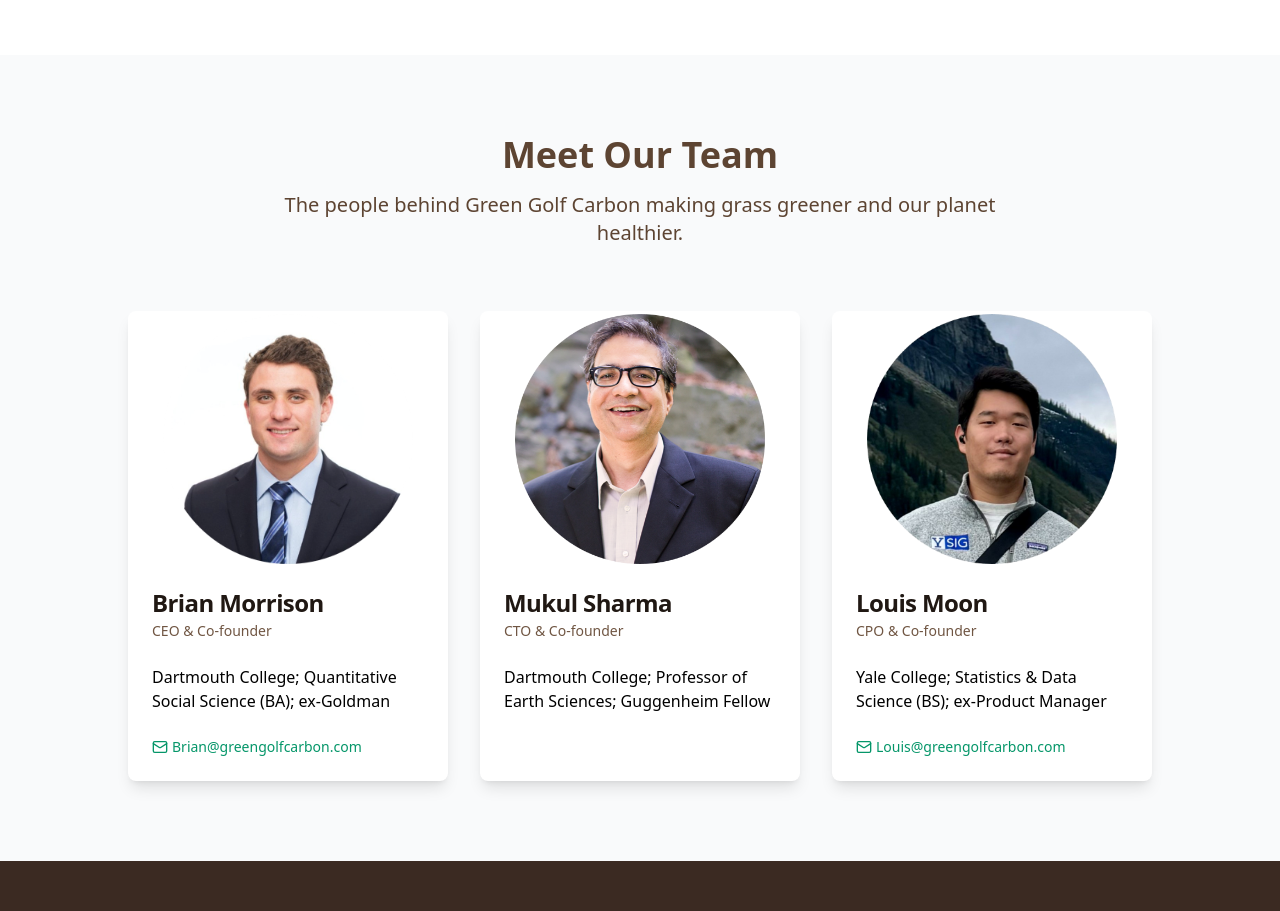
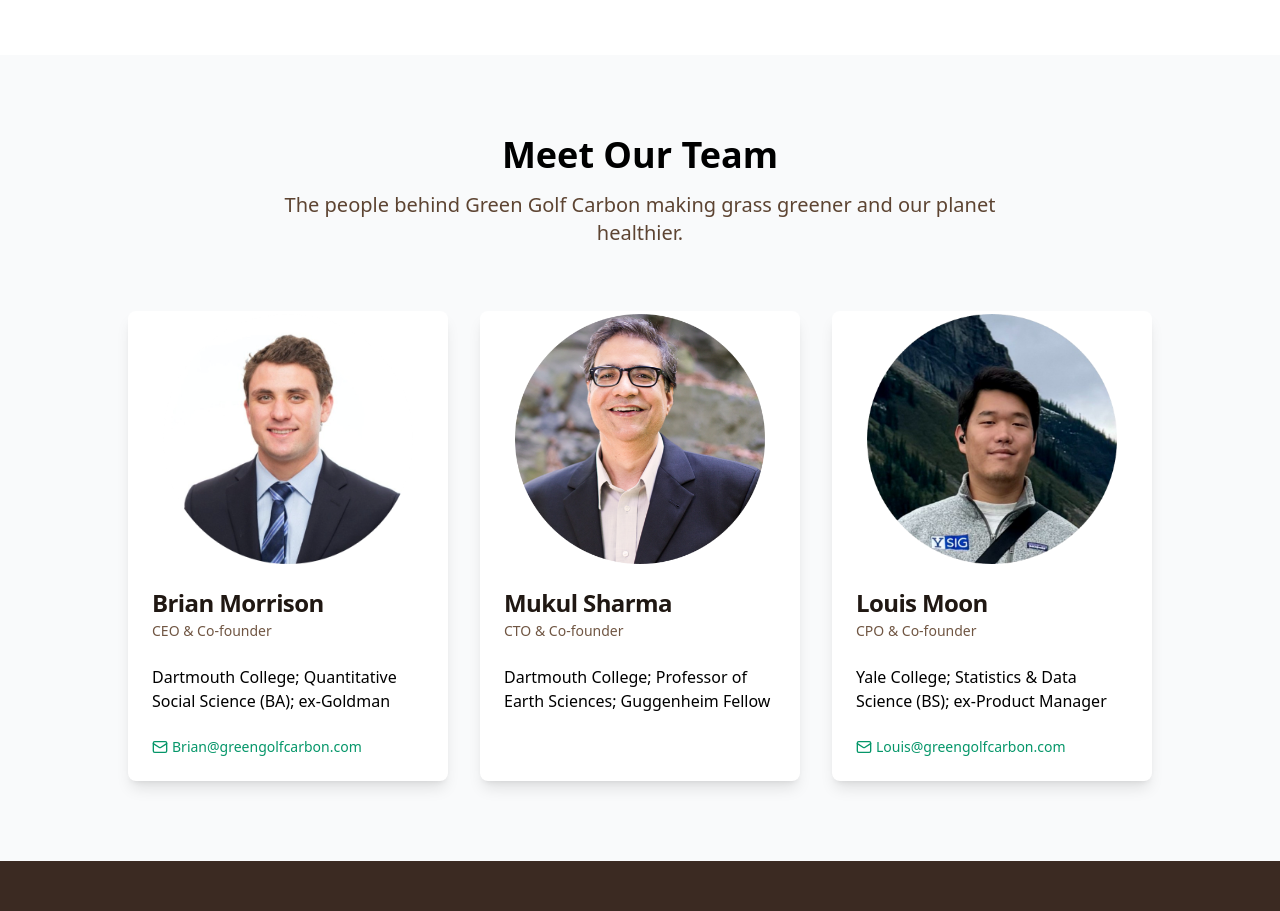
Before and after one commit to louis-moon/green-golf-carbon, a Next.js app: page / in a window 1280 px wide. Shown: the part 3780-4691 px from the top of the page. Built offline with nearby package versions, Linux system fonts and the light colour scheme.

Commit message:
black header

```diff
--- a/components/team-section.tsx
+++ b/components/team-section.tsx
@@ -34,7 +34,7 @@ export default function TeamSection() {
     <section id="team" className="w-full py-20 bg-gray-50">
       <div className="container mx-auto px-4">
         <div className="text-center mb-16">
-          <h2 className="text-3xl md:text-4xl font-bold mb-4">Meet Our Team</h2>
+          <h2 className="text-3xl md:text-4xl font-bold mb-4 text-black">Meet Our Team</h2>
           <p className="text-xl text-foreground max-w-3xl mx-auto">
             The people behind Green Golf Carbon making grass greener and our planet healthier.
           </p>
```
